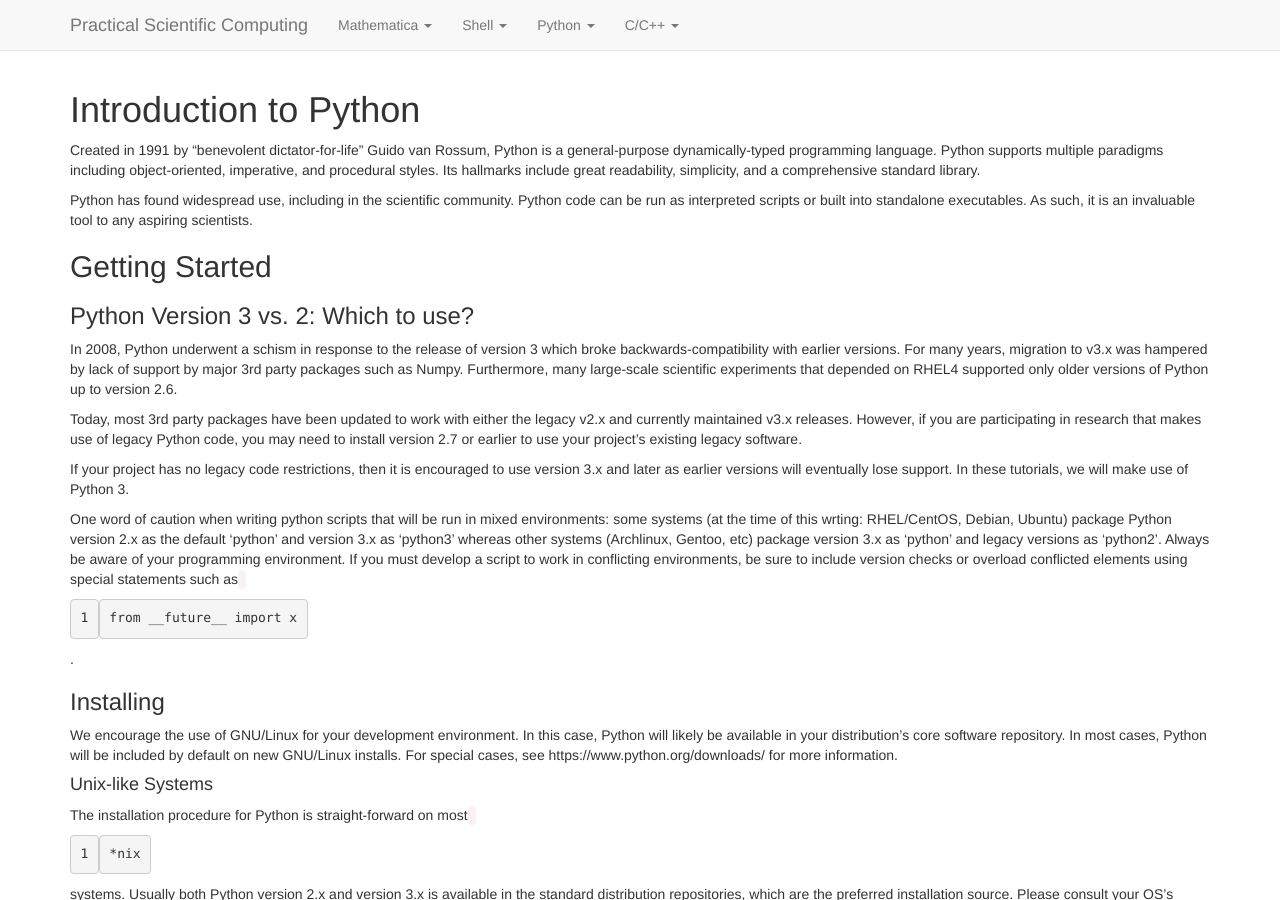
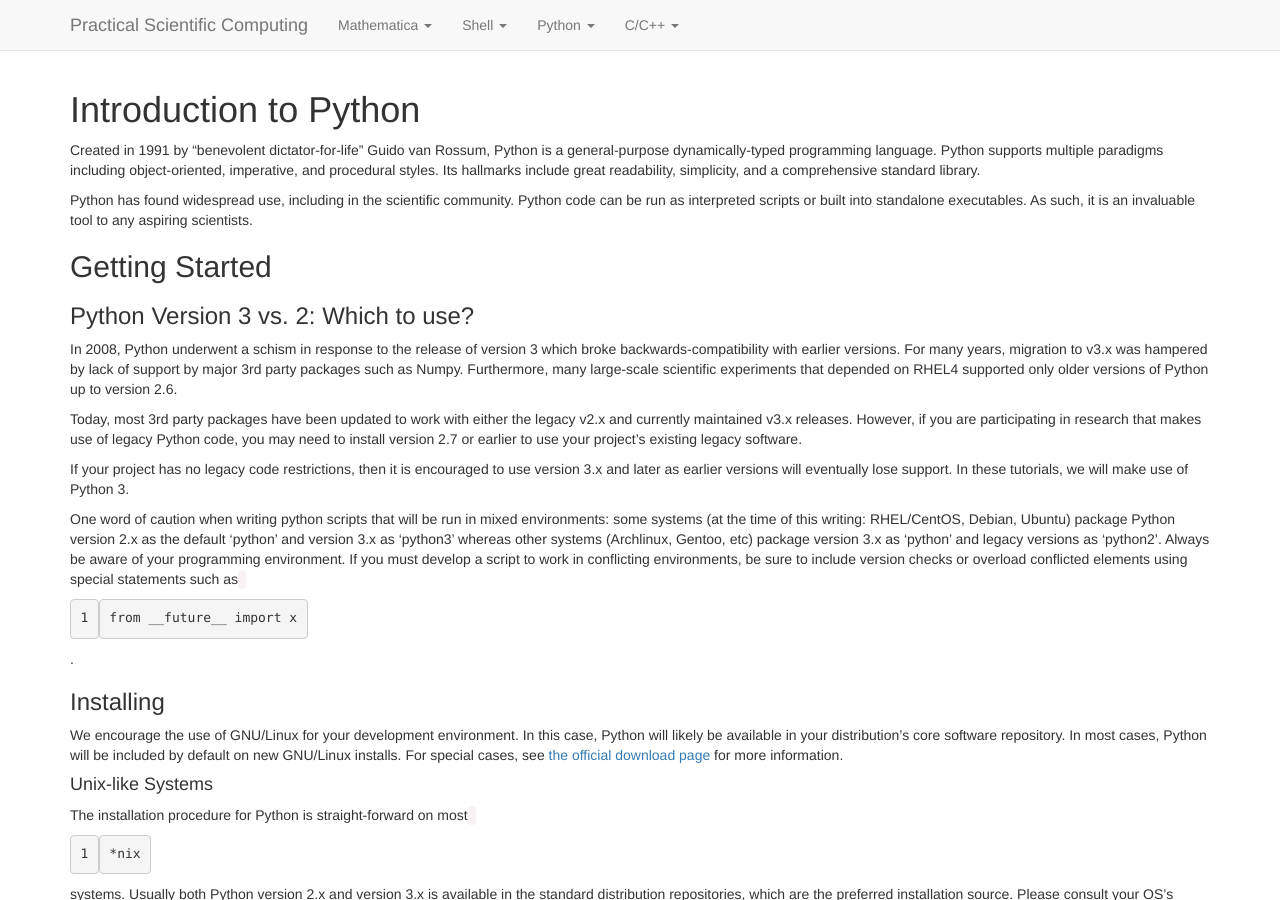
Before and after one commit to practical-scientific-computing/practical-scientific-computing.github.io, a Jekyll site: the page built from python/00-intro.md, in a window 1280 px wide and 900 px high. Built offline with Jekyll 4.4.1, drawn with Linux system fonts in a browser that asks for light colours; nearby versions of some CDN libraries; Markdown is read by kramdown in place of the engine named in the settings.

Commit message:
Spelling and formatting errors fixed.

```diff
--- a/python/00-intro.md
+++ b/python/00-intro.md
@@ -36,7 +36,7 @@
 tutorials, we will make use of Python 3.
 
 One word of caution when writing python scripts that will be run in mixed
-environments: some systems (at the time of this wrting: RHEL/CentOS, Debian,
+environments: some systems (at the time of this writing: RHEL/CentOS, Debian,
 Ubuntu) package Python version 2.x as the default 'python' and version 3.x as
 'python3' whereas other systems (Archlinux, Gentoo, etc) package version 3.x as
 'python' and legacy versions as 'python2'. Always be aware of your programming
@@ -49,8 +49,8 @@
 We encourage the use of GNU/Linux for your development environment. In this
 case, Python will likely be available in your distribution's core software
 repository. In most cases, Python will be included by default on new GNU/Linux
-installs. For special cases, see https://www.python.org/downloads/ for more
-information.
+installs. For special cases, see [the official download
+page](https://www.python.org/downloads/) for more information.
 
 #### Unix-like Systems
 The installation procedure for Python is straight-forward on most `*nix`
@@ -73,12 +73,13 @@
 **idle** works well, other 3rd party interpereters provide significant
 enhancements to workflow. We recommend [**IPython**](http://ipython.org)
 which supports:
- - Syntax highlighting,
- - Colorized output
- - Tab completion
- - GUI and data visualization support
- - A notebook interface that can be run in any web browser.
- - And more!
+
+ * Syntax highlighting,
+ * Colorized output
+ * Tab completion
+ * GUI and data visualization support
+ * A notebook interface that can be run in any web browser.
+ * And more!
 
 IPython is available in most GNU/Linux distribution repositories.
 
```
